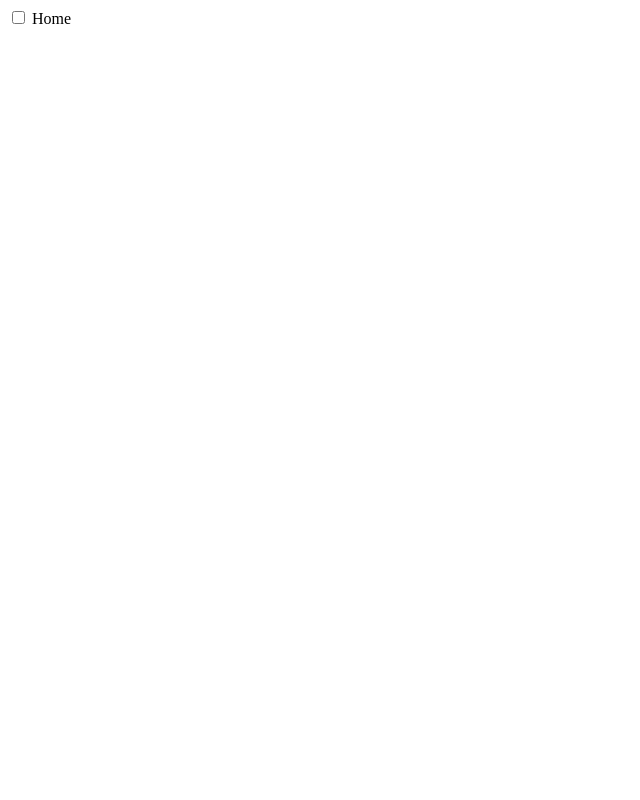
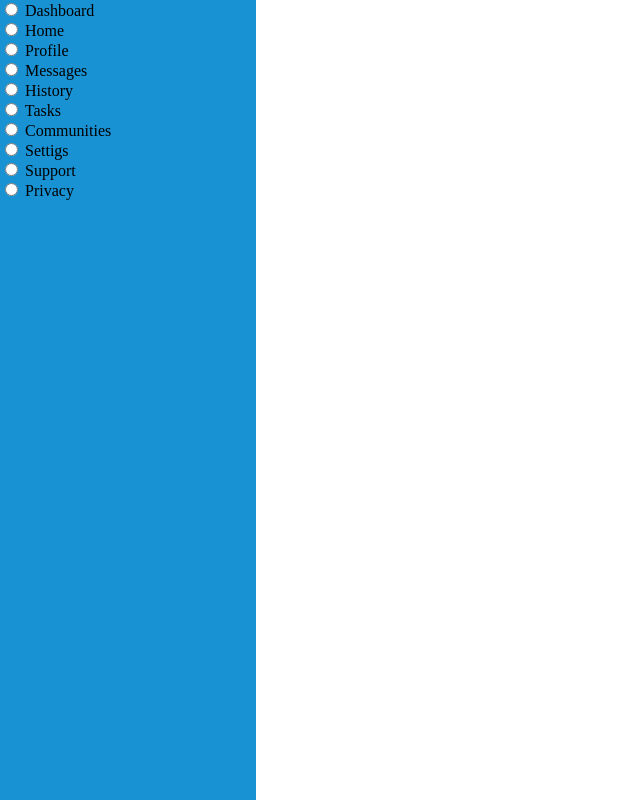
Before and after one commit to Ramos902/TheOdinProject-Course, a plain HTML site: page Html + Css/Project 2 - Dashboard/index.html in a window 1280 px wide. Shown: the whole page, without its empty margins (0-640 px from the left). Drawn offline with Linux system fonts and the light colour scheme.

Commit message:
Adding a Lateral Panel

```diff
--- a/Html + Css/Project 2 - Dashboard/index.html
+++ b/Html + Css/Project 2 - Dashboard/index.html
@@ -1,18 +1,61 @@
 <!DOCTYPE html>
 <html lang="en">
+
 <head>
     <meta charset="UTF-8">
     <meta name="viewport" content="width=device-width, initial-scale=1.0">
     <title>Dashboard</title>
+    <link rel="stylesheet" href="style.css">
 </head>
+
 <body>
+
     <div class="LateralPanel">
-        <input type="checkbox" id="scales" name="scales" />
-        <label for="scales">Home</label>
+        <div id="TitleDashboard">
+            <input type="radio" id="Dashboard" name="optLateralPanel" />
+            <label for="Dashboard">Dashboard</label>
+        </div>
+        <div>
+            <input type="radio" id="Home" name="optLateralPanel" />
+            <label for="Home">Home</label>
+        </div>
+        <div>
+            <input type="radio" id="Profile" name="optLateralPanel" />
+            <label for="Profile">Profile</label>
+        </div>
+        <div>
+            <input type="radio" id="Messages" name="optLateralPanel" />
+            <label for="Messages">Messages</label>
+        </div>
+        <div>
+            <input type="radio" id="History" name="optLateralPanel" />
+            <label for="History">History</label>
+        </div>
+        <div>
+            <input type="radio" id="Tasks" name="optLateralPanel" />
+            <label for="Tasks">Tasks</label>
+        </div>
+        <div>
+            <input type="radio" id="Communities" name="optLateralPanel" />
+            <label for="Communities">Communities</label>
+        </div>
+        <div>
+            <input type="radio" id="Settigs" name="optLateralPanel" />
+            <label for="Settigs">Settigs</label>
+        </div>
+        <div>
+            <input type="radio" id="Support" name="optLateralPanel" />
+            <label for="Support">Support</label>
+        </div>
+        <div>
+            <input type="radio" id="Privacy" name="optLateralPanel" />
+            <label for="Privacy">Privacy</label>
+        </div>
     </div>
     <main>
 
     </main>
 
 </body>
+
 </html>
--- a/Html + Css/Project 2 - Dashboard/style.css
+++ b/Html + Css/Project 2 - Dashboard/style.css
@@ -0,0 +1,15 @@
+html{
+
+}
+body{
+    margin: 0;
+}
+.LateralPanel{
+    width: 20%; height: 100vh;
+    display: flex;
+    flex-direction: column;
+    background-color: #1992D4;
+}
+.LateralPanel div{
+
+}
```
